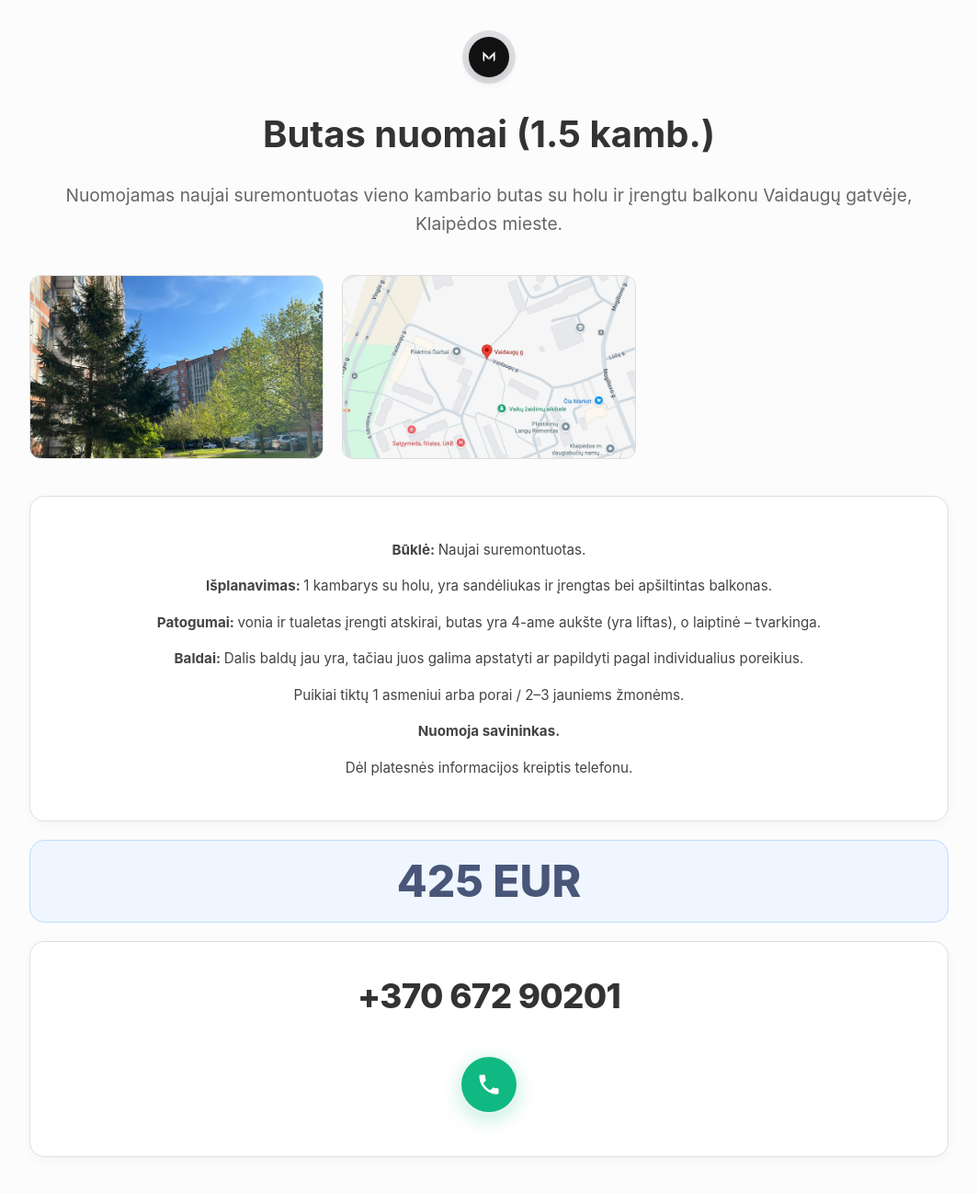
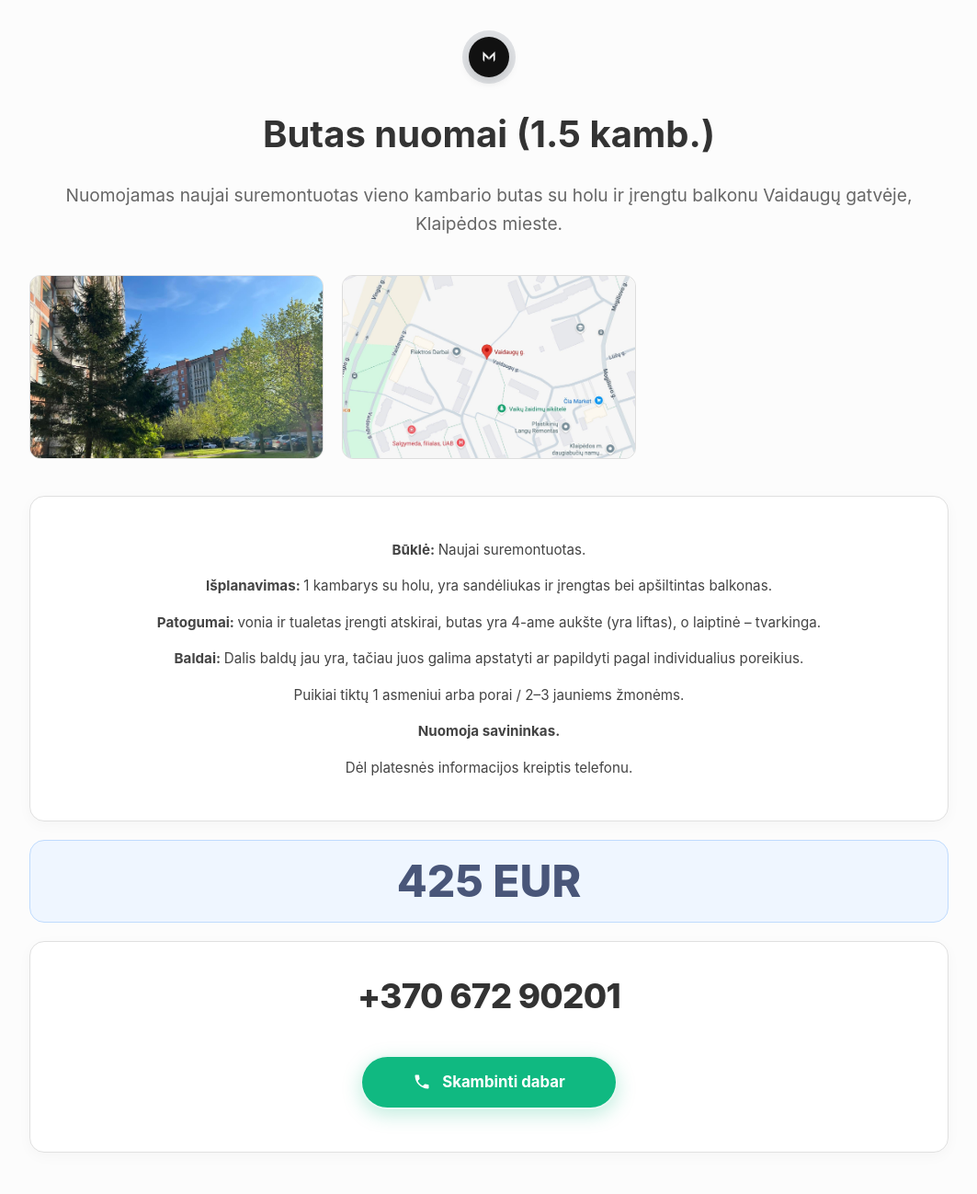
Before and after one commit to mruslys/ruslys.lt, a Jekyll site: the page built from skelbimai/vaidaugu-1k-butas/index.html, in a window 1280 px wide. Shown: the whole page at 92% size, without its empty margins (108-1171 px from the left). Built offline with Jekyll 4.4.1, drawn with Linux system fonts in a browser that asks for light colours.

Commit message:
call-btn-update

```diff
--- a/_layouts/item.html
+++ b/_layouts/item.html
@@ -288,19 +288,26 @@
             color: var(--accent-color);
         }
 
+        /* Pailgas skambinimo mygtukas su tekstu ir ikona kairėje */
         .call-button {
-            width: 60px;
-            height: 60px;
+            display: inline-flex;
+            align-items: center;
+            justify-content: center;
+            gap: 12px;
+            width: 100%;
+            max-width: 280px;
             margin: 12px auto 16px;
-            display: flex;
-            justify-content: center;
-            align-items: center;
+            padding: 14px 24px;
             background: var(--call-bg);
-            border-radius: 50%;
+            color: #FFFFFF;
+            font-size: 1.05rem;
+            font-weight: 700;
             text-decoration: none;
+            border-radius: 50px;
             transition: transform 0.2s ease, background 0.2s ease, box-shadow 0.2s ease;
             box-shadow: 0 6px 20px var(--shadow-color);
             border: 2px solid rgba(255, 255, 255, 0.9);
+            box-sizing: border-box;
         }
 
         .call-button:hover {
@@ -310,14 +317,15 @@
         }
 
         .call-button:active {
-            transform: scale(0.95);
+            transform: scale(0.98);
         }
 
         .call-button svg {
-            width: 28px;
-            height: 28px;
+            width: 20px;
+            height: 20px;
             fill: #FFFFFF;
             display: block;
+            flex-shrink: 0;
         }
 
         .messaging-buttons {
@@ -551,8 +559,9 @@
         <div class="info-card">
             <a href="tel:{{ page.phone | default: site.phone }}" class="phone-link">{{ page.phone | default: site.phone }}</a>
 
-            <a href="tel:{{ page.phone | default: site.phone }}" class="call-button" aria-label="Skambinti">
+            <a href="tel:{{ page.phone | default: site.phone }}" class="call-button" aria-label="Skambinti dabar">
                 <svg viewBox="0 0 24 24"><path d="M6.62 10.79c1.44 2.83 3.76 5.14 6.59 6.59l2.2-2.2c.27-.27.67-.36 1.02-.24 1.12.37 2.33.57 3.57.57.55 0 1 .45 1 1V20c0 .55-.45 1-1 1-9.39 0-17-7.61-17-17 0-.55.45-1 1-1h3.5c.55 0 1 .45 1 1 0 1.25.2 2.45.57 3.57.11.35.03.74-.25 1.02l-2.2 2.2z"/></svg>
+                Skambinti dabar
             </a>
 
             {% if page.sms or page.whatsapp or page.telegram %}
```
